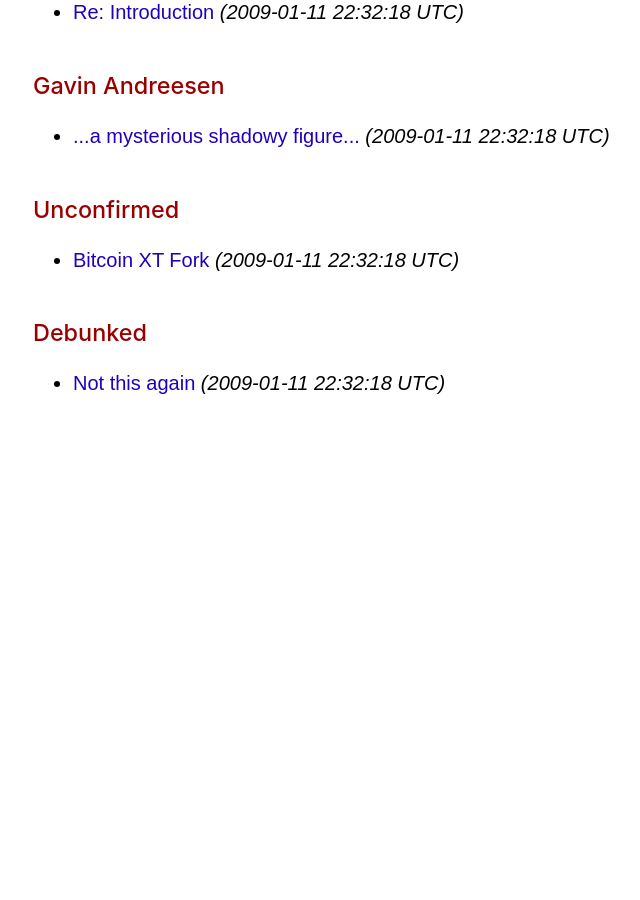
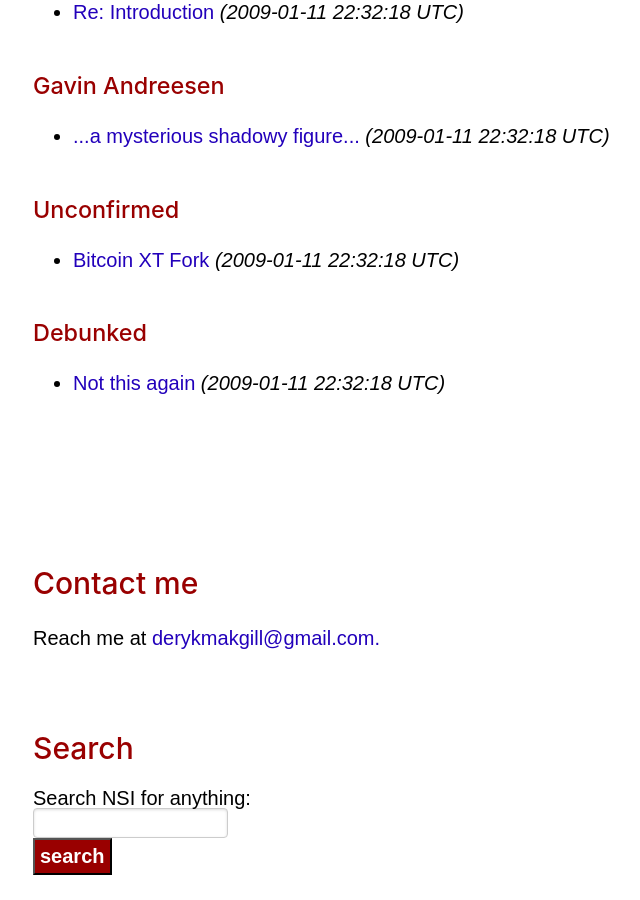
Before and after one commit to nakamotostudies/nakamotostudies.github.io, a Jekyll site: the page built from index.md, in a window 1280 px wide and 900 px high, scrolled down 3044 px. Shown: the whole window, without its empty margins (57-697 px from the left). Built offline with Jekyll 4.4.1, drawn with Linux system fonts in a browser that asks for light colours; before the commit the page ends 3557 px from its top, so only the background shows below that.

Commit message:
Update default.html

```diff
--- a/_layouts/default.html
+++ b/_layouts/default.html
@@ -42,5 +42,29 @@ body{max-width:55em;margin:0 auto;padding:5px;font-family:sans-serif;font-size:2
 	{{ content }}
 
 
-	<br></section>
+	<br>
+	<section id="contact">
+<h2>
+	Contact me
+</h2>
+<p>
+	Reach me at <a href="mailto:derykmakgill@gmail.com">derykmakgill@gmail.com.</a></p>
+
+</section>
+
+<section id="search" style="
+    margin-bottom: 0px;
+">
+<h2>Search</h2>
+<form action="https://duckduckgo.com/" method="get">
+	<label for="q">Search NSI for anything:</label>
+	<input type="text" name="q" value="">
+	<input type="hidden" name="sites" value="“nakamotostudies.org”">
+	<input type="hidden" name="ia" value="web">
+	<input type="submit" value="search">
+</form>
+</section>
+
+
+
 </body></html>
```
